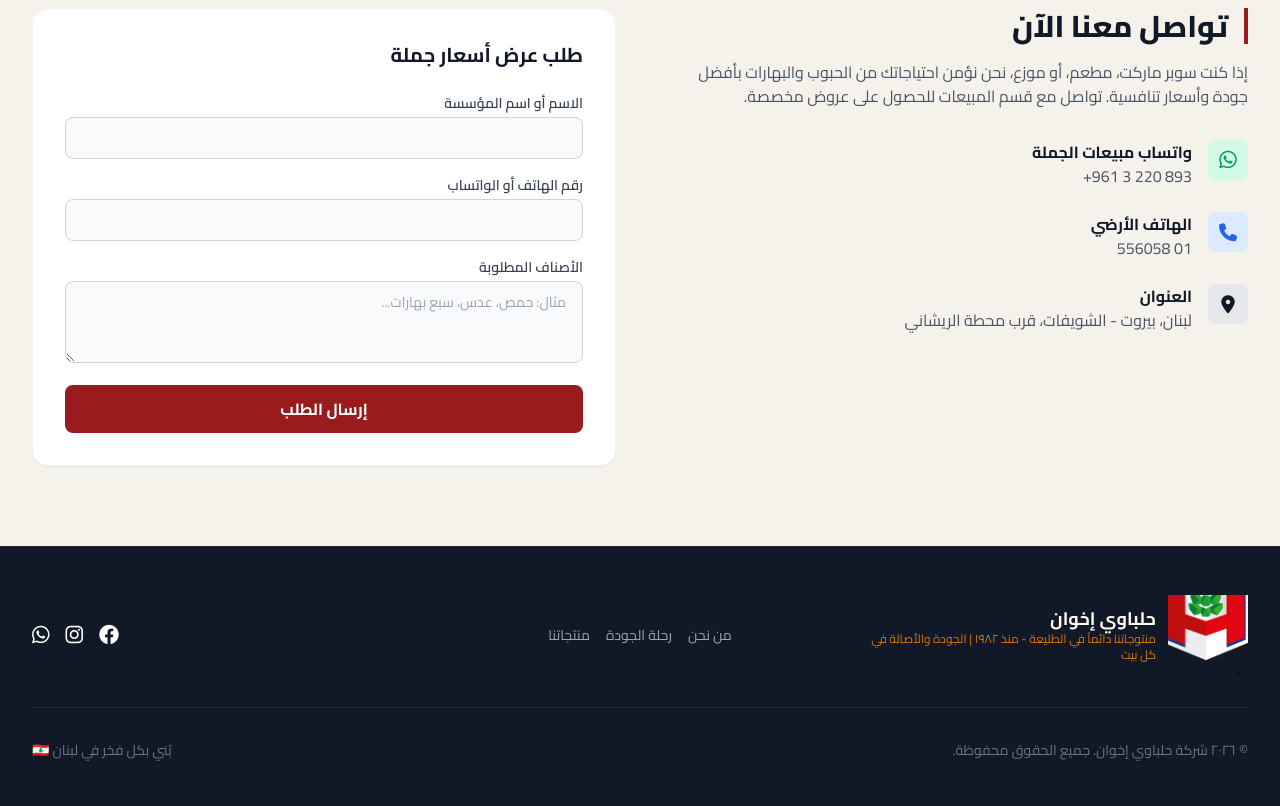
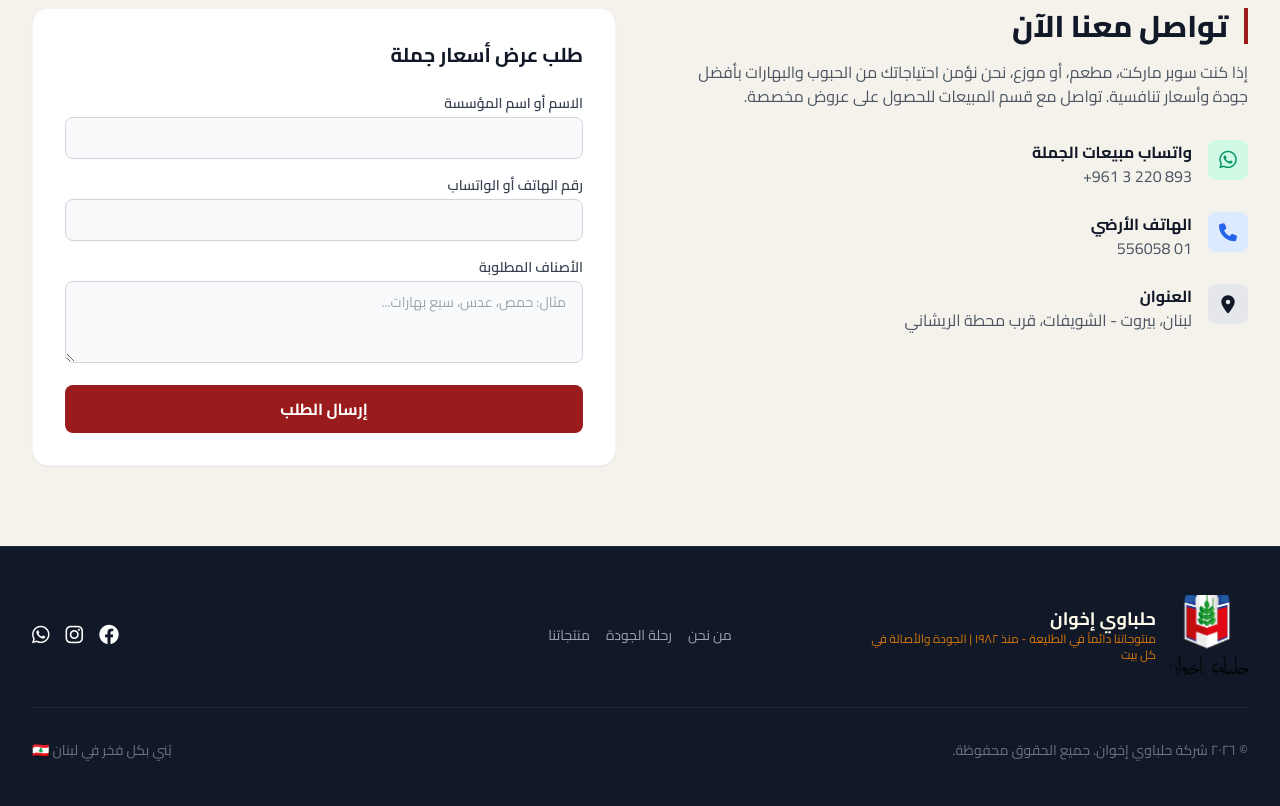
Before and after one commit to systemhelbawi-bit/helbawibros-website, a plain HTML site: page index.html in a window 1280 px wide. Shown: the part 3501-4307 px from the top of the page. Drawn offline with nearby package versions, Linux system fonts and the light colour scheme; a web font is replaced by a local one.

Commit message:
Update index.html

```diff
--- a/index.html
+++ b/index.html
@@ -311,7 +311,7 @@
             <div class="grid grid-cols-1 md:grid-cols-3 gap-8 mb-8 items-center border-b border-gray-800 pb-8">
                 <div class="flex items-center gap-3 justify-center md:justify-start">
                     <div class="h-20 w-20 overflow-hidden flex items-center justify-center shrink-0">
-                        <img src="image_4.png" alt="حلباوي Logo" class="w-full h-full object-contain" style="transform: scale(4.2);">
+                        <img src="image_4.png" alt="حلباوي Logo" class="w-full h-full object-contain" style="transform: scale(2.2);">
                     </div>
                     <div>
                         <span id="footer-title" class="block font-bold text-lg text-amber-50 leading-tight">حلباوي إخوان</span>
```
